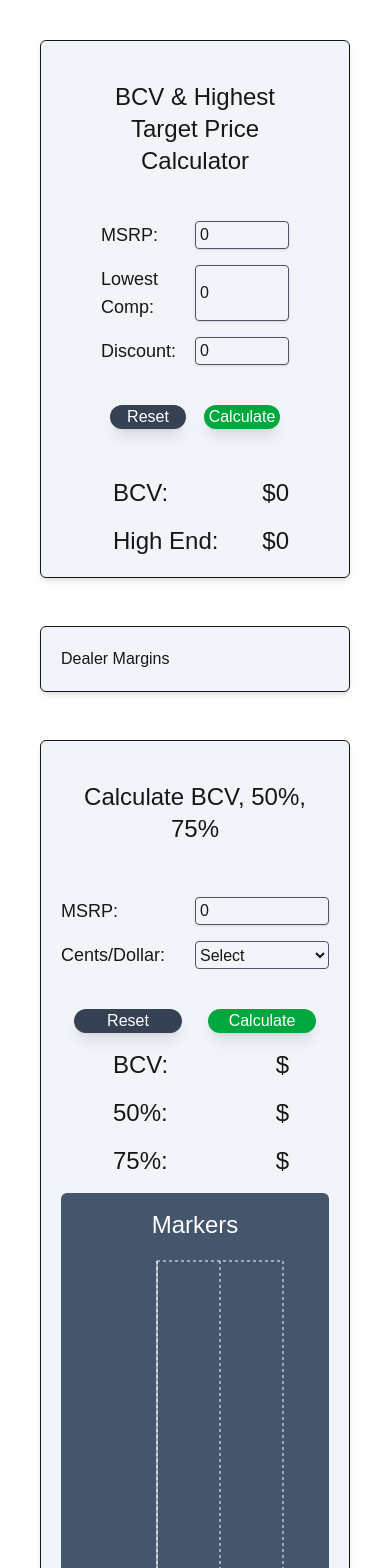
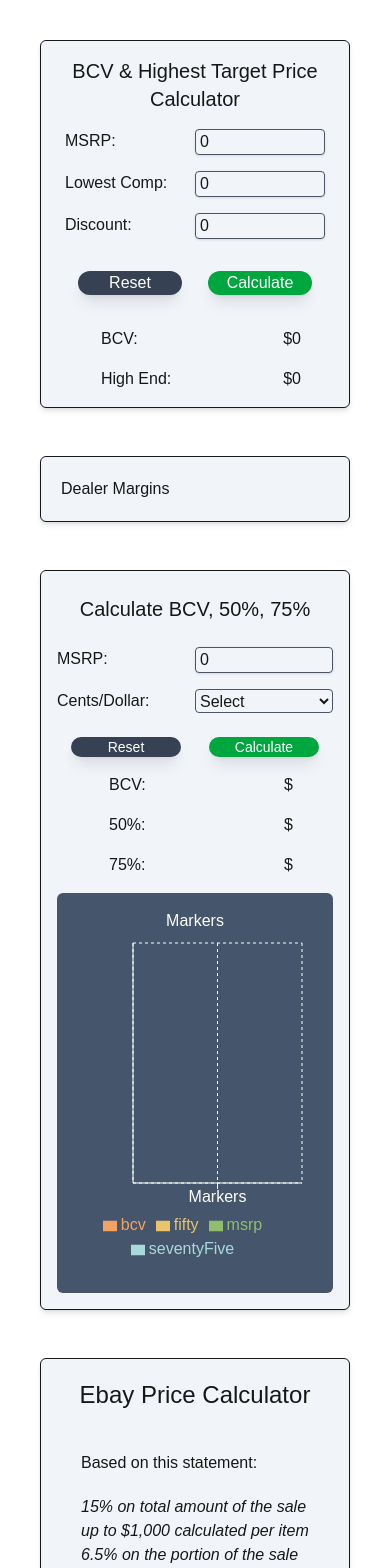
Before and after one commit to jonathan6ramirez/bcv_calculator, a Next.js app: page / in a window 390 px wide. Shown: the top 1568 px of the page. Built offline with nearby package versions, Linux system fonts and the light colour scheme.

Commit message:
Styling
Styled homepage and dealer margins page.

```diff
--- a/app/components/CalculateMarkers.tsx
+++ b/app/components/CalculateMarkers.tsx
@@ -82,10 +82,10 @@ export default function CalculateMarkers() {
   }
 
   return (
-    <div className="shadow-md p-5 bg-slate-100 rounded-md m-5 border
+    <div className="shadow-md p-4 bg-slate-100 rounded-md m-5 border
       dark:border-slate-600 dark:bg-slate-800 dark:text-slate-300 flex flex-col gap-4">
-      <div className="w-full text-center p-5 mb-4">
-        <h1 className="text-2xl md:text-3xl">
+      <div className="w-full text-center my-2">
+        <h1 className="text-xl md:text-3xl">
           Calculate BCV, 50%, 75%
         </h1>
       </div>
@@ -97,7 +97,7 @@ export default function CalculateMarkers() {
               controlId="msrp"
               className="grid grid-cols-2"
             >
-              <Form.Label className="text-lg">MSRP:</Form.Label>
+              <Form.Label className="md:text-lg">MSRP:</Form.Label>
               <Form.Control
                 type="text"
                 placeholder="MSRP"
@@ -113,7 +113,7 @@ export default function CalculateMarkers() {
               controlId="lowest_comp"
               className="grid grid-cols-2"
             >
-              <Form.Label className="text-lg">
+              <Form.Label className="md:text-lg">
                 Cents/Dollar:
               </Form.Label>
               <Form.Select
@@ -145,17 +145,19 @@ export default function CalculateMarkers() {
             </Form.Group>
           </div>
 
-          <div className="flex justify-around mt-10 md:text-lg lg:text-xl text-white">
+          <div className="flex justify-around mt-6 md:text-lg lg:text-xl text-white">
             <button
               type="reset"
-              className="bg-gray-700 shadow-lg hover:scale-110 transition ease-in-out rounded-2xl w-2/5 md:w-1/4 lg:w-1/5 xl:w-1/12 m-auto"
+              className="bg-gray-700 shadow-lg hover:scale-110 transition ease-in-out
+                text-sm md:text-lg rounded-2xl w-2/5 md:w-1/4 lg:w-1/5 xl:w-1/12 m-auto"
               onClick={() => handleReset()}
             >
               Reset
             </button>
             <button
               type="submit"
-              className="bg-green-600 shadow-lg hover:scale-110 transition ease-in-out rounded-2xl w-2/5 md:w-1/4 lg:w-1/5 xl:w-1/12 m-auto"
+              className="bg-green-600 shadow-lg hover:scale-110 transition ease-in-out
+                text-sm md:text-lg rounded-2xl w-2/5 md:w-1/4 lg:w-1/5 xl:w-1/12 m-auto"
             >
               Calculate
             </button>
@@ -164,9 +166,9 @@ export default function CalculateMarkers() {
       </div>
 
       {/* BCV, 50%, 75% */}
-      <div className="grid gap-4 px-10 text-2xl">
+      <div className="grid gap-4 px-10 md:text-2xl">
         <div className="flex justify-between">
-          <Form.Label className="mx-3 text">BCV:</Form.Label>
+          <Form.Label className="mx-3">BCV:</Form.Label>
           <span>${markers.bcv}</span>
         </div>
         <div className="flex justify-between">
--- a/app/components/bcvCalculator/BCVCalculator.tsx
+++ b/app/components/bcvCalculator/BCVCalculator.tsx
@@ -49,18 +49,18 @@ export default function BCVCalculator() {
   }
 
   return (
-    <div className="shadow-md p-5 bg-slate-100 rounded-md m-5 border
-      dark:border-slate-600 dark:bg-slate-800 dark:text-slate-300 flex flex-col gap-2">
+    <div className="shadow-md md:p-5 p-2 py-4 bg-slate-100 rounded-md m-5 border
+      dark:border-slate-600 dark:bg-slate-800 dark:text-slate-300 flex flex-col gap-4">
       {/* Navbar*/}
       <Navbar />
-      <div className="px-10 mb-10">
+      <div className="px-4 md:px-10 mb-4">
         <Form onSubmit={handleSubmit}>
           <div className="grid gap-4 md:grid-cols-3 md:gap-10 md:text-xl">
             <Form.Group
               controlId="msrp"
               className="grid grid-cols-2"
             >
-              <Form.Label className="text-lg">MSRP:</Form.Label>
+              <Form.Label className="md:text-lg">MSRP:</Form.Label>
               <Form.Control
                 type="text"
                 placeholder="Enter MSRP."
@@ -76,7 +76,7 @@ export default function BCVCalculator() {
               controlId="lowest_comp"
               className="grid grid-cols-2"
             >
-              <Form.Label className="text-lg">
+              <Form.Label className="md:text-lg">
                 Lowest Comp:
               </Form.Label>
               <Form.Control
@@ -94,7 +94,7 @@ export default function BCVCalculator() {
               controlId="discount"
               className="grid grid-cols-2"
             >
-              <Form.Label className="text-lg">
+              <Form.Label className="md:text-lg">
                 Discount:
               </Form.Label>
               <Form.Control
@@ -109,7 +109,7 @@ export default function BCVCalculator() {
             </Form.Group>
           </div>
 
-          <div className="flex justify-around mt-10 md:text-lg lg:text-xl text-white">
+          <div className="flex justify-around mt-8 md:text-lg lg:text-xl text-white">
             <button
               type="reset"
               className="bg-gray-700 shadow-lg hover:scale-110 transition ease-in-out rounded-2xl w-2/5 md:w-1/4 lg:w-1/5 xl:w-1/12 m-auto"
@@ -128,7 +128,7 @@ export default function BCVCalculator() {
       </div>
 
       {/* BCV & Highest Target Price Results */}
-      <div className="grid gap-4 px-10 text-2xl">
+      <div className="grid gap-4 px-10 md:text-2xl">
         <div className="flex justify-between">
           <Form.Label className="mx-3 text">BCV:</Form.Label>
           <span>${BCV}</span>
--- a/app/components/bcvCalculator/Navbar.tsx
+++ b/app/components/bcvCalculator/Navbar.tsx
@@ -1,7 +1,7 @@
 export default function Navbar() {
   return (
-    <nav className="w-full text-center p-5 mb-4">
-      <h1 className="text-2xl md:text-3xl">
+    <nav className="w-full text-center">
+      <h1 className="text-xl md:text-3xl">
         BCV & Highest Target Price Calculator
       </h1>
     </nav>
--- a/app/components/calculatemarkers/FirstMarkerGraph.tsx
+++ b/app/components/calculatemarkers/FirstMarkerGraph.tsx
@@ -11,10 +11,10 @@ export default function FirstMarkerGraph({ data }: FirstMarkerGraphProps) {
   return (
     <>
       {/* Bar Chart */}
-      <div className="text-white rounded-md h-125 md:w-1/2 md:h-150 bg-slate-600
-        p-4 pb-8 md:flex md:justify-center md:flex-col">
+      <div className="text-white rounded-md h-100 md:w-1/2 md:h-150 bg-slate-600 w-full
+          p-4 pb-8 flex justify-center flex-col">
         <div className="w-full text-center">
-          <span className="text-white text-2xl">Markers</span>
+          <span className="text-white md:text-2xl">Markers</span>
         </div>
         <ResponsiveContainer width="100%" height="100%">
           <BarChart
@@ -22,10 +22,10 @@ export default function FirstMarkerGraph({ data }: FirstMarkerGraphProps) {
             height={300}
             data={data}
             margin={{
-              top: 20,
-              right: 30,
-              left: 20,
-              bottom: 5,
+              top: 10,
+              right: 15,
+              left: 0,
+              bottom: 0,
             }}
           >
             <CartesianGrid strokeDasharray="3 3" stroke="white" />
--- a/app/dealermargins/components/DisplayComp.tsx
+++ b/app/dealermargins/components/DisplayComp.tsx
@@ -9,7 +9,8 @@ interface DisplayCompProps {
 export default function DisplayComp({ price, index }: DisplayCompProps) {
 
   return (
-    <div className="p-2 flex flex-row justify-between items-center border border-slate-600 bg-slate-800 text-slate-300 rounded w-full">
+    <div className="p-2 flex flex-row justify-between items-center border border-slate-600
+        bg-slate-800 text-slate-300 rounded w-full text-sm md:text-lg">
       <span>Comp {index + 1}:</span>
       <div className="flex flex-row items-center gap-2">
         <span>${addCommas(removeNonNumeric(price))}</span>
--- a/app/dealermargins/components/DisplayComps.tsx
+++ b/app/dealermargins/components/DisplayComps.tsx
@@ -15,8 +15,8 @@ export default function DisplayComps({ comps }: CompsProps) {
   console.log(comps, 'these are the comps inside the DisplayComps')
 
   return (
-    <div className="mb-4 flex flex-col gap-2">
-      <h2>These are the comps.</h2>
+    <div className="mb-6 flex flex-col gap-2">
+      <h2>Add at least 1 comp to calculate.</h2>
       {comps && comps.length > 0 && (
         comps.map((comp, index) =>
           <div
--- a/app/layout.tsx
+++ b/app/layout.tsx
@@ -30,7 +30,7 @@ export default function RootLayout({
   children: React.ReactNode;
 }>) {
   return (
-    <html lang="en" className="h-full">
+    <html lang="en" className="h-full dark:bg-slate-900">
       <body
         className={`${geistSans.variable} ${geistMono.variable} antialiased h-full`}
       >
--- a/app/page.tsx
+++ b/app/page.tsx
@@ -7,7 +7,8 @@ import Link from "next/link";
 
 export default function Home() {
   return (
-    <main className=" dark:bg-slate-900 dark:text-slate-300 p-5 h-full gap-2 flex flex-col">
+    <main className=" dark:bg-slate-900 dark:text-slate-300 p-5 pb-5 mb-5
+        h-full gap-2 flex flex-col">
       {/* Form Container */}
       <BCVCalculator />
       <div className="shadow-md p-5 bg-slate-100 rounded-md m-5 border
```
Also changed, not shown: app/dealermargins/page.tsx (+8 -9 lines).
